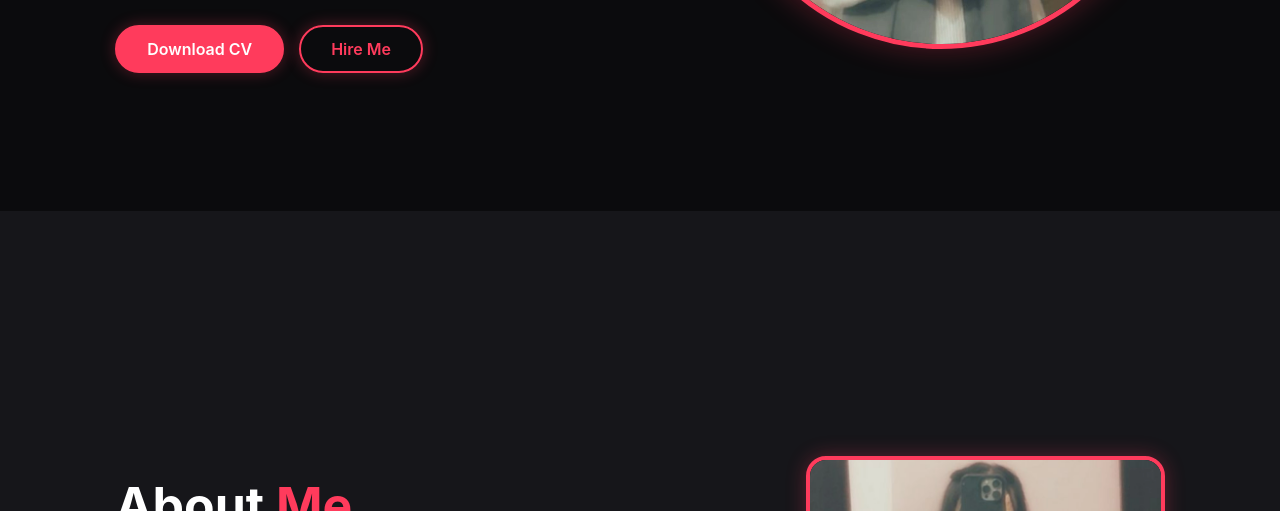
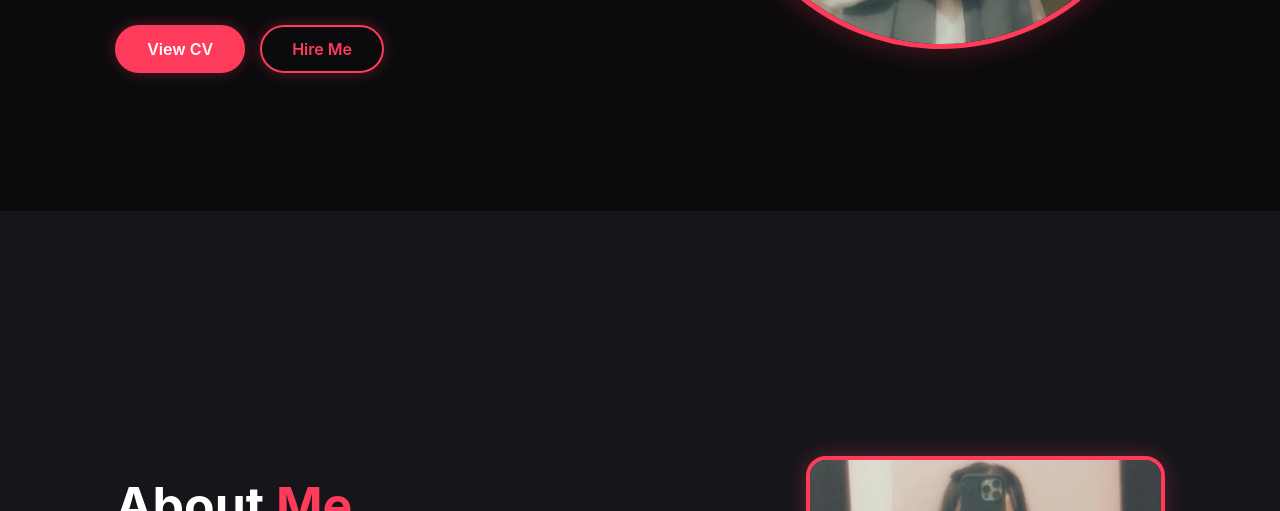
Before and after one commit to safaaimaan/Responsive-Portfolio, a plain HTML site: page index.html in a window 1280 px wide. Shown: the part 589-1100 px from the top of the page. Drawn offline with nearby package versions, Linux system fonts and the light colour scheme.

Commit message:
Update index.html

```diff
--- a/index.html
+++ b/index.html
@@ -44,7 +44,7 @@
                 <a href="#"><i class='bx bxl-instagram'></i></a>
             </div>
             <div class="home-actions">
-                <a href="cv.html" class="btn" target="_blank">Download CV</a>
+                <a href="cv.html" class="btn" target="_blank">View CV</a>
                 <a href="#contact" class="btn btn-outline">Hire Me</a>
             </div>
         </div>
@@ -211,4 +211,5 @@
     </footer>
 
 </body>
+
 </html>
```
